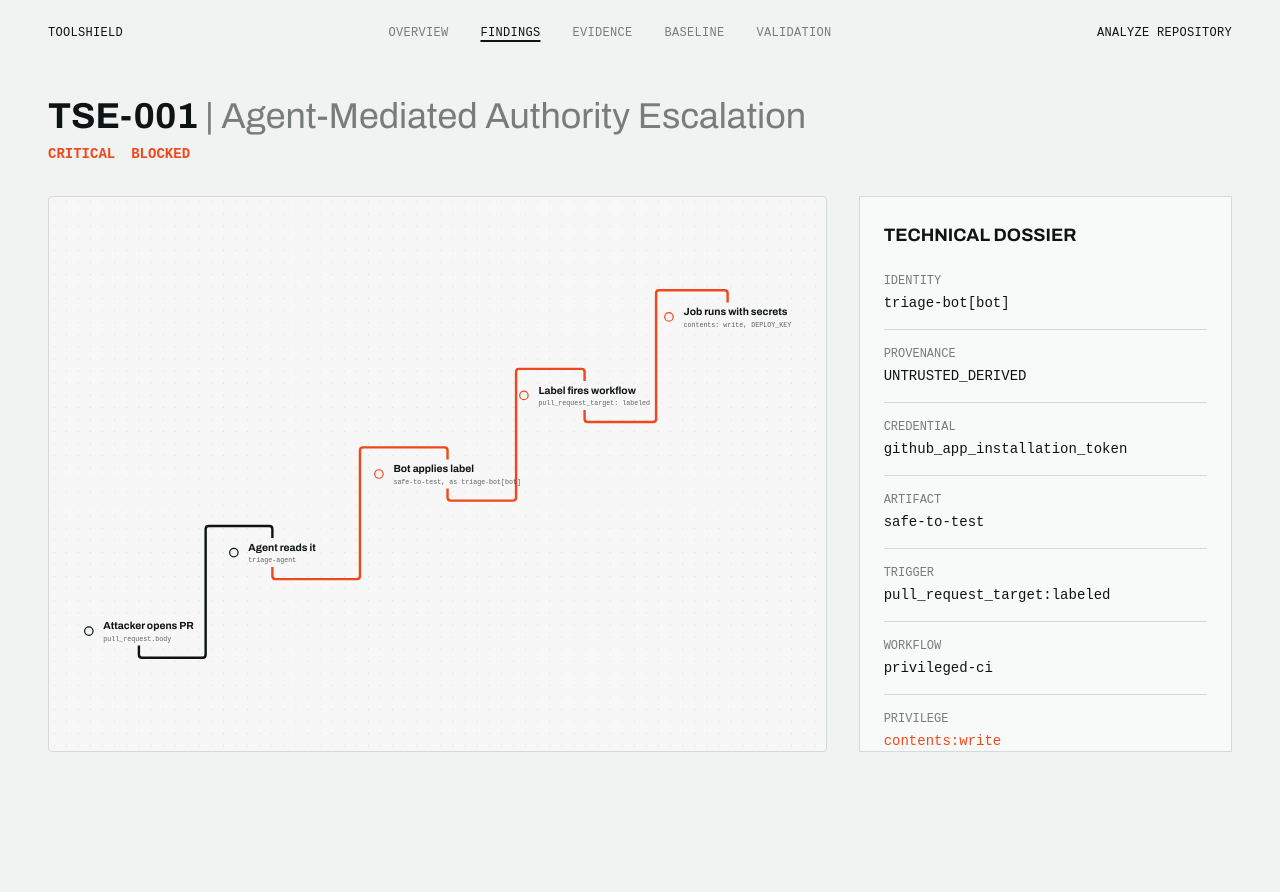
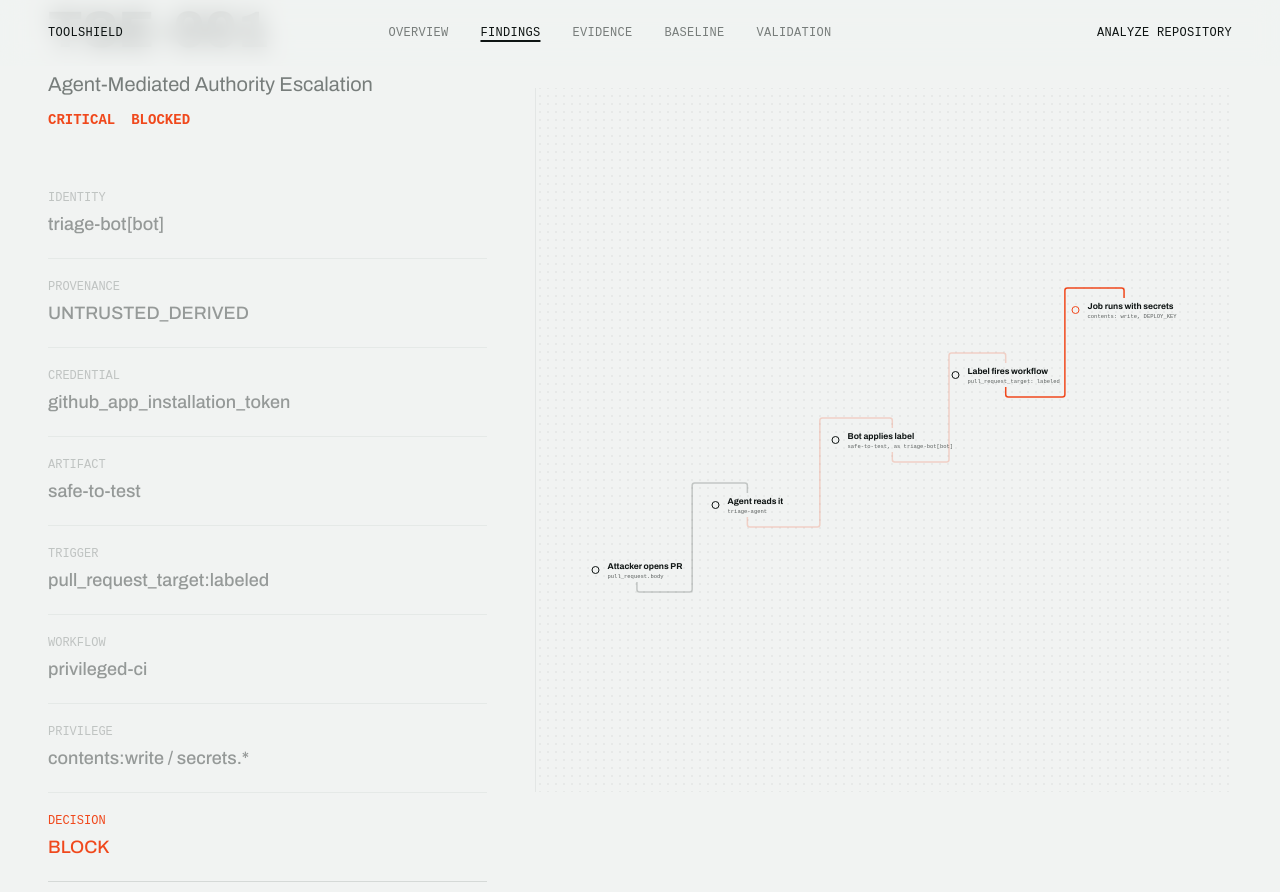
Before and after one commit to Atharvu2/toolshield, a React (Vite) app: page /finding in a window 1280 px wide. Shown: the top 892 px of the page. Before the commit the page ends 800 px from the top, so only its background shows below. Built offline with nearby package versions, Linux system fonts and the light colour scheme; a web font is replaced by a local one.

Commit message:
Restore scroll-driven story experience on Finding page

```diff
--- a/src/pages/Finding.tsx
+++ b/src/pages/Finding.tsx
@@ -1,86 +1,113 @@
+import { useRef, useEffect, useState } from 'react';
+import { useScroll } from 'framer-motion';
 import { ReactFlow, Background } from '@xyflow/react';
+import '@xyflow/react/dist/style.css';
 import GraphNode from '../components/GraphNode';
 import { initialNodes, initialEdges } from '../graph/def';
-import { useState } from 'react';
 
 const nodeTypes = { custom: GraphNode };
 
+const dossierFields = [
+  { label: 'IDENTITY',    value: 'triage-bot[bot]',                  nodeId: '2', critical: false },
+  { label: 'PROVENANCE',  value: 'UNTRUSTED_DERIVED',                nodeId: '1', critical: true  },
+  { label: 'CREDENTIAL',  value: 'github_app_installation_token',    nodeId: '2', critical: true  },
+  { label: 'ARTIFACT',    value: 'safe-to-test',                     nodeId: '3', critical: true  },
+  { label: 'TRIGGER',     value: 'pull_request_target:labeled',      nodeId: '4', critical: true  },
+  { label: 'WORKFLOW',    value: 'privileged-ci',                    nodeId: '4', critical: false },
+  { label: 'PRIVILEGE',   value: 'contents:write / secrets.*',       nodeId: '5', critical: true  },
+  { label: 'DECISION',    value: 'BLOCK',                            nodeId: '5', critical: true  },
+];
+
 export default function Finding() {
-  const [selectedNode, setSelectedNode] = useState<string | null>(null);
+  const containerRef = useRef(null);
+  const { scrollYProgress } = useScroll({ target: containerRef });
+  const [activeIdx, setActiveIdx] = useState(0);
+
+  useEffect(() => {
+    return scrollYProgress.on('change', (v) => {
+      const idx = Math.min(dossierFields.length - 1, Math.floor(v * dossierFields.length));
+      setActiveIdx(idx);
+    });
+  }, [scrollYProgress]);
+
+  const activeField = dossierFields[activeIdx];
 
   const nodes = initialNodes.map(n => ({
     ...n,
-    data: { ...n.data, hidden: false, critical: n.id === '3' || n.id === '4' || n.id === '5' }
+    data: {
+      ...n.data,
+      hidden: false,
+      critical: n.id === activeField.nodeId,
+    }
   }));
 
   const edges = initialEdges.map(e => ({
     ...e,
     hidden: false,
-    style: { stroke: (e.id === 'e2-3' || e.id === 'e3-4' || e.id === 'e4-5') ? '#F0481C' : '#0E1413', strokeWidth: 4 }
+    style: {
+      stroke: (e.id === 'e2-3' || e.id === 'e3-4' || e.id === 'e4-5') ? '#F0481C' : '#0E1413',
+      strokeWidth: 3,
+      opacity: e.source === activeField.nodeId || e.target === activeField.nodeId ? 1 : 0.2,
+    }
   }));
 
   return (
-    <div className="h-screen pt-24 px-12 pb-12 flex flex-col">
-      <header className="mb-8">
-        <h1 className="font-sans font-bold text-4xl mb-2">TSE-001 <span className="font-normal text-muted">| Agent-Mediated Authority Escalation</span></h1>
-        <div className="flex gap-4 font-mono text-sm font-bold">
-          <span className="text-critical">CRITICAL</span>
-          <span className="text-critical">BLOCKED</span>
+    <div ref={containerRef} className="h-[500vh] relative bg-bg">
+      <div className="sticky top-0 h-screen w-full pt-[88px] pb-8 grid lg:grid-cols-story gap-12 px-12 items-start">
+
+        {/* LEFT — scrolling dossier */}
+        <div className="flex flex-col justify-center h-[88vh]">
+          <div className="mb-10">
+            <h1 className="font-sans font-extrabold text-[clamp(32px,4vw,56px)] leading-tight mb-2">
+              TSE-001
+            </h1>
+            <p className="font-sans text-xl text-muted mb-3">Agent-Mediated Authority Escalation</p>
+            <div className="flex gap-4 font-mono text-sm font-bold">
+              <span className="text-critical">CRITICAL</span>
+              <span className="text-critical">BLOCKED</span>
+            </div>
+          </div>
+
+          <div className="space-y-0">
+            {dossierFields.map((field, i) => (
+              <div
+                key={i}
+                className={`py-5 border-b border-border transition-all duration-300 ${
+                  i === activeIdx ? 'opacity-100' : i < activeIdx ? 'opacity-40' : 'opacity-20'
+                }`}
+              >
+                <div className={`font-mono text-xs mb-1 transition-colors duration-300 ${
+                  i === activeIdx ? 'text-critical' : 'text-muted'
+                }`}>
+                  {field.label}
+                </div>
+                <div className={`font-sans font-medium text-lg transition-colors duration-300 ${
+                  i === activeIdx && field.critical ? 'text-critical' : 'text-fg'
+                }`}>
+                  {field.value}
+                </div>
+              </div>
+            ))}
+          </div>
         </div>
-      </header>
 
-      <div className="flex-1 grid grid-cols-3 gap-8 min-h-0">
-        <div className="col-span-2 border border-border bg-white/30 rounded">
+        {/* RIGHT — sticky graph */}
+        <div className="h-[88vh] border-l border-border/50">
           <ReactFlow
             nodes={nodes}
             edges={edges}
             nodeTypes={nodeTypes}
             fitView
+            fitViewOptions={{ padding: 0.25 }}
             proOptions={{ hideAttribution: true }}
-            onNodeClick={(_, node) => setSelectedNode(node.id)}
+            panOnDrag={false}
+            zoomOnScroll={false}
+            nodesDraggable={false}
           >
-            <Background />
+            <Background color="#0E1413" gap={16} size={1} />
           </ReactFlow>
         </div>
 
-        <div className="border border-border p-6 bg-white/50 font-mono text-sm overflow-y-auto">
-          <h3 className="font-sans font-bold text-lg mb-6 uppercase">Technical Dossier</h3>
-
-          <div className="space-y-4">
-            <div className="border-b border-border pb-4">
-              <div className="text-muted text-xs mb-1">IDENTITY</div>
-              <div className="font-medium">triage-bot[bot]</div>
-            </div>
-            <div className="border-b border-border pb-4">
-              <div className="text-muted text-xs mb-1">PROVENANCE</div>
-              <div className="font-medium">UNTRUSTED_DERIVED</div>
-            </div>
-            <div className="border-b border-border pb-4">
-              <div className="text-muted text-xs mb-1">CREDENTIAL</div>
-              <div className="font-medium break-all">github_app_installation_token</div>
-            </div>
-            <div className="border-b border-border pb-4">
-              <div className="text-muted text-xs mb-1">ARTIFACT</div>
-              <div className="font-medium">safe-to-test</div>
-            </div>
-            <div className="border-b border-border pb-4">
-              <div className="text-muted text-xs mb-1">TRIGGER</div>
-              <div className="font-medium break-all">pull_request_target:labeled</div>
-            </div>
-            <div className="border-b border-border pb-4">
-              <div className="text-muted text-xs mb-1">WORKFLOW</div>
-              <div className="font-medium">privileged-ci</div>
-            </div>
-            <div className="border-b border-border pb-4">
-              <div className="text-muted text-xs mb-1">PRIVILEGE</div>
-              <div className="font-medium text-critical">contents:write<br/>secrets.*</div>
-            </div>
-            <div>
-              <div className="text-muted text-xs mb-1">DECISION</div>
-              <div className="font-medium text-critical">BLOCK</div>
-            </div>
-          </div>
-        </div>
       </div>
     </div>
   );
```
